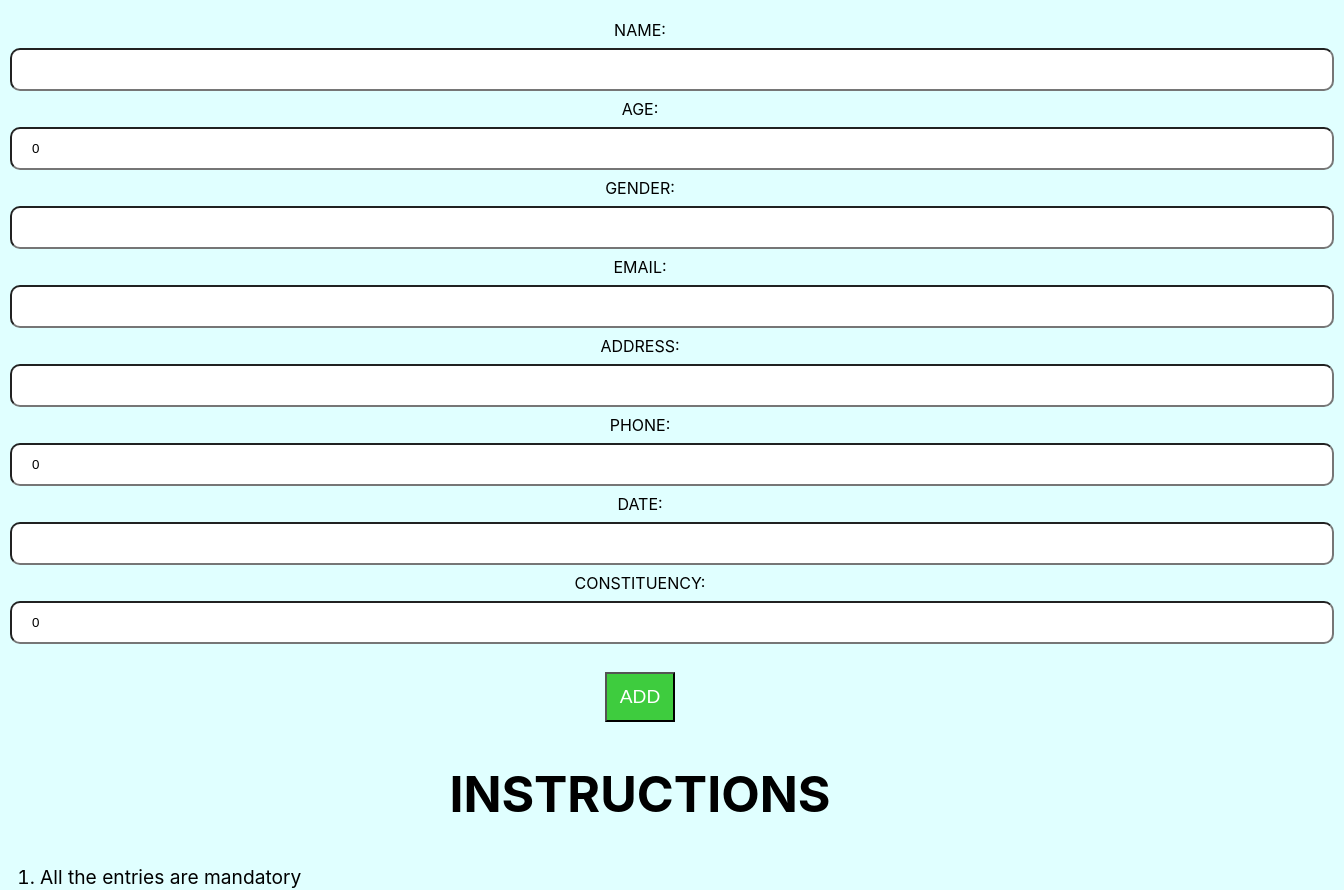
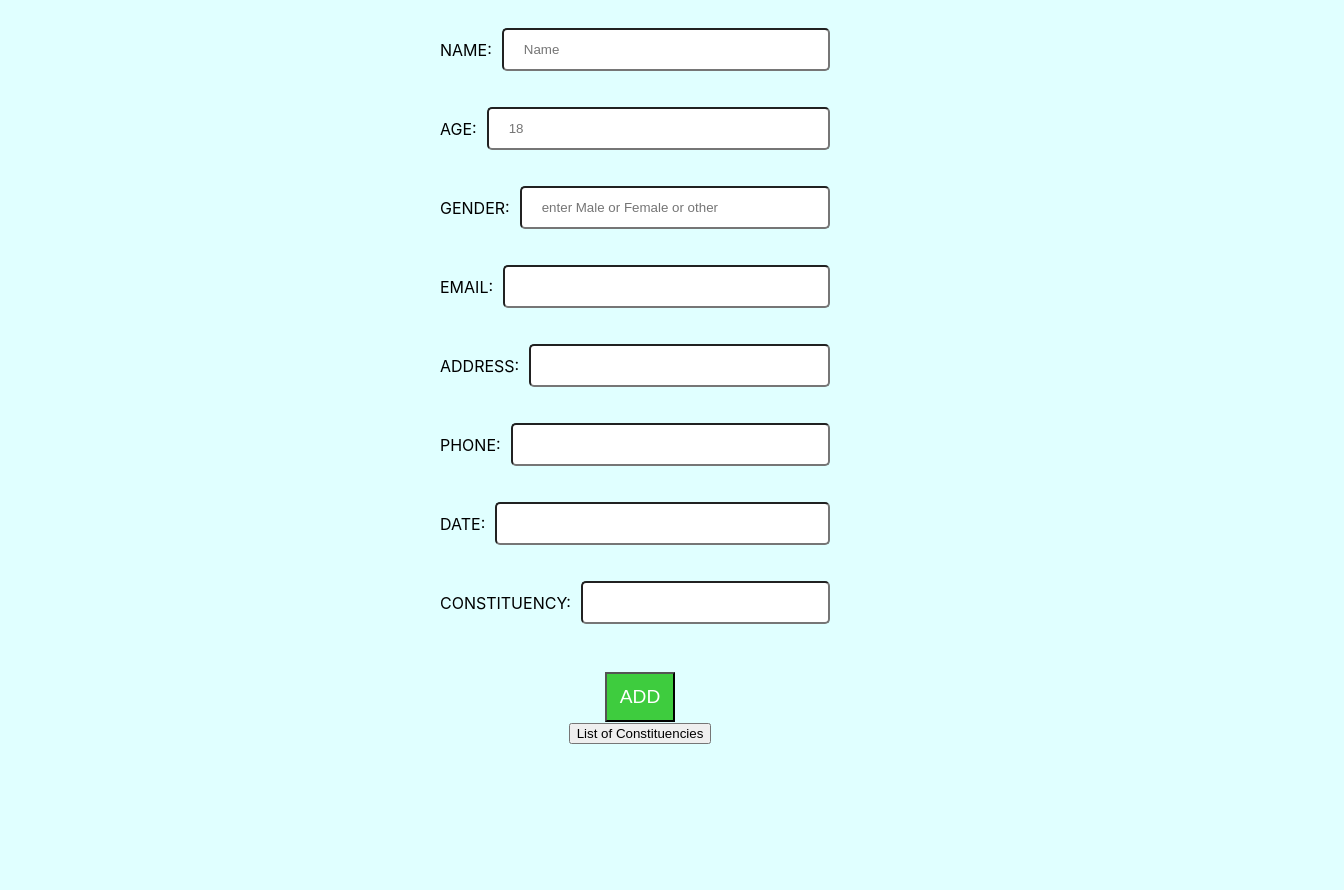
Before and after one commit to Amogh24/election_dbms, a React (Create React App) app in the folder client/front/: page /newvoter in a window 1280 px wide. Shown: the part 167-1057 px from the top of the page, 1344 px wide, since content can reach past the window. After the commit the page ends 911 px from the top, so only its background shows below. Built offline with nearby package versions, Linux system fonts and the light colour scheme.

Commit message:
validation and returning voter id

```diff
--- a/client/front/src/App.css
+++ b/client/front/src/App.css
@@ -128,27 +128,21 @@ tr{
   display:flex-start;
   font-size:larger;
 }
-.ol
-{
-  text-align: justify;
-}
+
 form{
-  display:block;
+  display:inline-block;
+  width:400px
+
 
 }
-formtext {
-  position: relative;
-  top: -48px;
-  background: white;
-  padding: 7px;
-  width: 57px;
-  color: red;
+label{
+  display: inline-block;
 }
 input{
-  width: 100%;
+  width: 80%;
   padding: 12px 20px;
   margin: 8px 10px;
-  border-radius: 10px;
+  border-radius: 5px;
 }
 
 body {background-color:lightcyan}
--- a/client/front/src/new_voter.js
+++ b/client/front/src/new_voter.js
@@ -4,13 +4,13 @@ const Inputvoter = () =>
 {
     //const [person,setPerson] = useState([]);
     const [name,setName] = useState('');
-    const [age,setAge] = useState(0);
+    const [age,setAge] = useState();
     const [gender,setGender] = useState('')
     const [mail,setMail] = useState('')
     const [address,setAddress] = useState('')
-    const [phone,setPhone] = useState(0)
+    const [phone,setPhone] = useState()
     const [date,setDate] = useState('')
-    const [consti,setConsti] = useState(0)
+    const [consti,setConsti] = useState()
 
 const addPerson = async (event) =>
 {
@@ -36,6 +36,11 @@ const addPerson = async (event) =>
     headers:{"Content-Type": "application/json"},
     body : JSON.stringify(person)
  });
+
+ const res = await fetch("http://localhost:5000/voter/id")
+ const voter_id = await res.json()
+ console.log(voter_id.max)
+ window.alert(`Congratulations you have been registered as a voter. Your voter ID is ${voter_id.max}`)
 }
 
 //name
@@ -87,41 +92,38 @@ const handleConsti = (event) =>
  console.log(event.target.value)
  setConsti(event.target.value)
 }
+
  return(
      <div>
          <h1 className='text-center '>New Voter registration</h1>
+         <div class="container">
          <form onSubmit ={addPerson}>
              <div>
-                 NAME: <input type="text" value = {name}
-                 onChange = {handleName}/>
-                 AGE: <input type="number" value = {age}
-                 onChange = {handleAge}/>
-                 GENDER: <input type="text"value = {gender}
-                 onChange = {handleGender}/>
-                 EMAIL: <input value = {mail}
-                 onChange = {handleMail}/>
-                 ADDRESS: <input value = {address}
-                 onChange = {handleAddress}/>
-                 PHONE: <input type="number"value = {phone}
-                 onChange = {handlePhone}/>
-                 DATE: <input value = {date}
-                 onChange = {handleDate}/>
-                 CONSTITUENCY: <input value = {consti}
-                 onChange = {handleConsti}/>
+                 <div style= {{display:"flex",flexDirection:"row",alignItems:"center",marginBlockStart:"1"}}>NAME: <input placeholder="Name"type="text" value = {name}
+                 onChange = {handleName}/></div><br />
+                <div style= {{display:"flex",flexDirection:"row",alignItems:"center",marginBlockStart:"1"}}>AGE: <input placeholder="18" type="number" value = {age}
+                 onChange = {handleAge}/></div> <br />
+                 <div style= {{display:"flex",flexDirection:"row",alignItems:"center"}}>GENDER: <input type="text" placeholder="enter Male or Female or other"value = {gender}
+                 onChange = {handleGender}/></div> <br />
+                 <div style= {{display:"flex",flexDirection:"row",alignItems:"center"}}>EMAIL: <input value = {mail}
+                 onChange = {handleMail}/></div> <br />
+                 <div style= {{display:"flex",flexDirection:"row",alignItems:"center"}}>ADDRESS: <input value = {address}
+                 onChange = {handleAddress}/></div> <br />
+                 <div style= {{display:"flex",flexDirection:"row",alignItems:"center"}}>PHONE: <input type="number"value = {phone}
+                 onChange = {handlePhone}/></div> <br />
+                 <div style= {{display:"flex",flexDirection:"row",alignItems:"center"}}>DATE: <input value = {date}
+                 onChange = {handleDate}/></div> <br />
+                 <div style= {{display:"flex",flexDirection:"row",alignItems:"center"}}>CONSTITUENCY: <input value = {consti}
+                 onChange = {handleConsti}/></div> <br />
 
              </div>
              <div>
                  <button className="sub">ADD</button>
              </div>
              </form>
-             <h2 className="heading">INSTRUCTIONS</h2>
-             <ol className="ol">
-                 <li className="instructions"><p>All the entries are mandatory</p></li>
-                 <li className="instructions"><p>Mail must be of the format "xyz@abc"</p></li>
-                 <li className="instructions"><p>Date must be of the format "DD-MM-YYYY"</p></li>
-                 <li className="instructions"><p>Click below for list of constituencies:</p></li>
-                 <button>List of Constituencies</button>
-             </ol>
+             </div>
+            <button>List of Constituencies</button>
+
 
      </div>
  )
```
